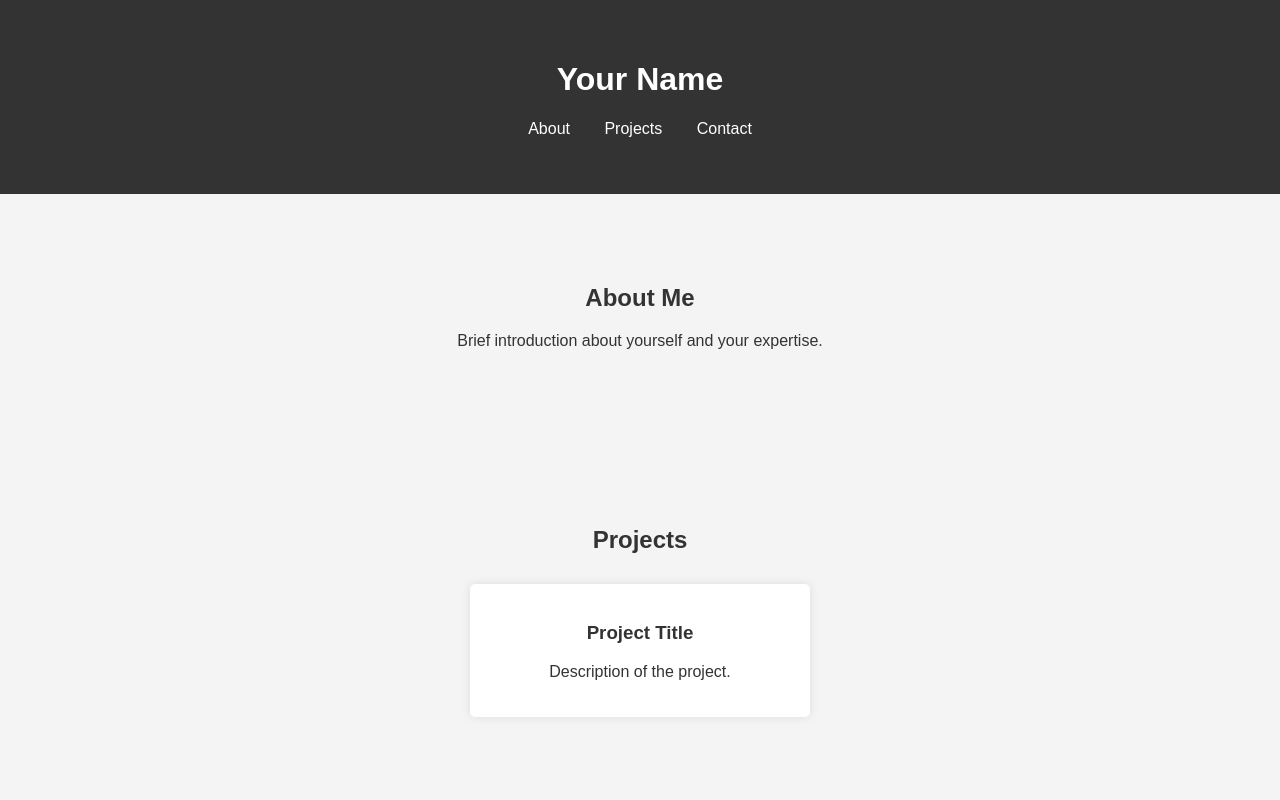
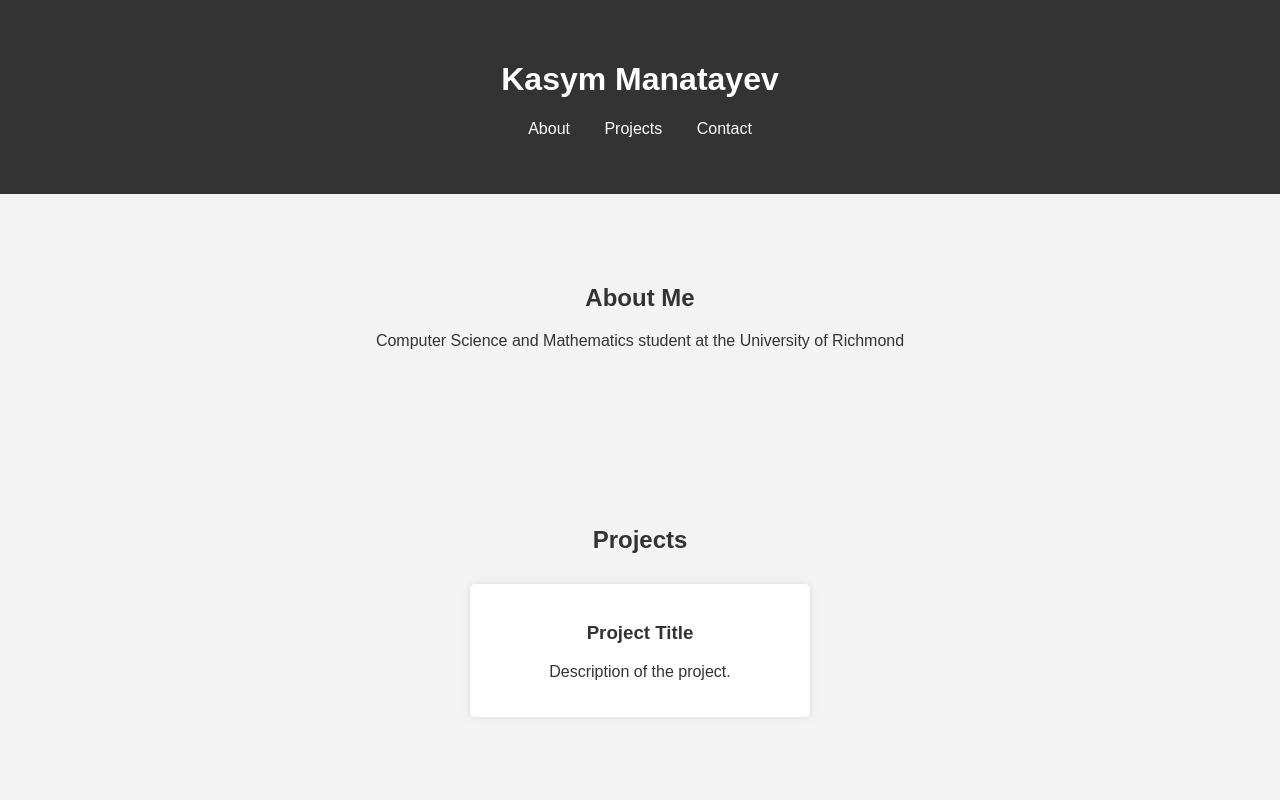
Before and after one commit to kvsym/kvsym.github.io, a plain HTML site: page index.html in a window 1280 px wide. Shown: the top 800 px of the page. Drawn offline with Linux system fonts and the light colour scheme; a script that the page names is missing.

Commit message:
Update index.html

```diff
--- a/index.html
+++ b/index.html
@@ -10,7 +10,7 @@
 <body>
     <header>
         <div class="container">
-            <h1>Your Name</h1>
+            <h1>Kasym Manatayev</h1>
             <nav>
                 <ul>
                     <li><a href="#about">About</a></li>
@@ -24,7 +24,7 @@
     <section id="about">
         <div class="container">
             <h2>About Me</h2>
-            <p>Brief introduction about yourself and your expertise.</p>
+            <p>Computer Science and Mathematics student at the University of Richmond</p>
         </div>
     </section>
 
```
